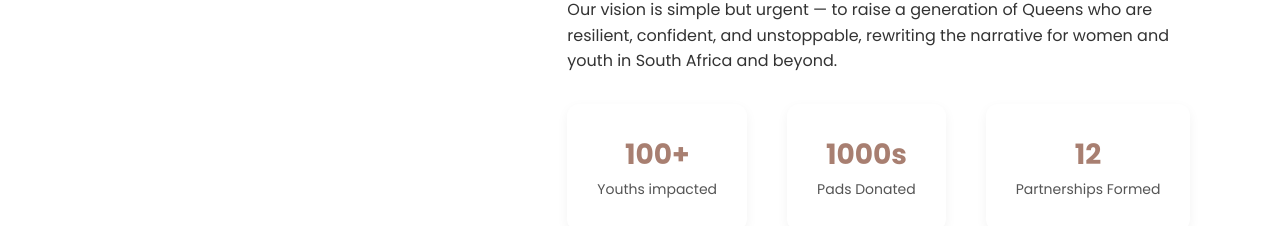
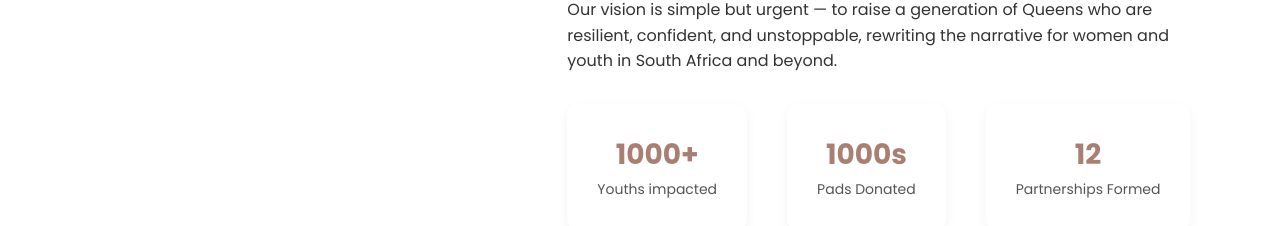
Before and after one commit to Eugene-TechXplo-SA/Raising_Queens, a React (Vite) app: page / in a window 1280 px wide. Shown: the part 1560-1786 px from the top of the page. Built offline with nearby package versions, Linux system fonts and the light colour scheme.

Commit message:
Updated About.tsx

```diff
--- a/src/pages/Home/components/About.tsx
+++ b/src/pages/Home/components/About.tsx
@@ -26,7 +26,7 @@ const About = () => {
           </p>
           <div className="stats">
             <div className="stat">
-              <span className="number">100+</span>
+              <span className="number">1000+</span>
               <span className="label">Youths impacted</span>
             </div>
             <div className="stat">
```
